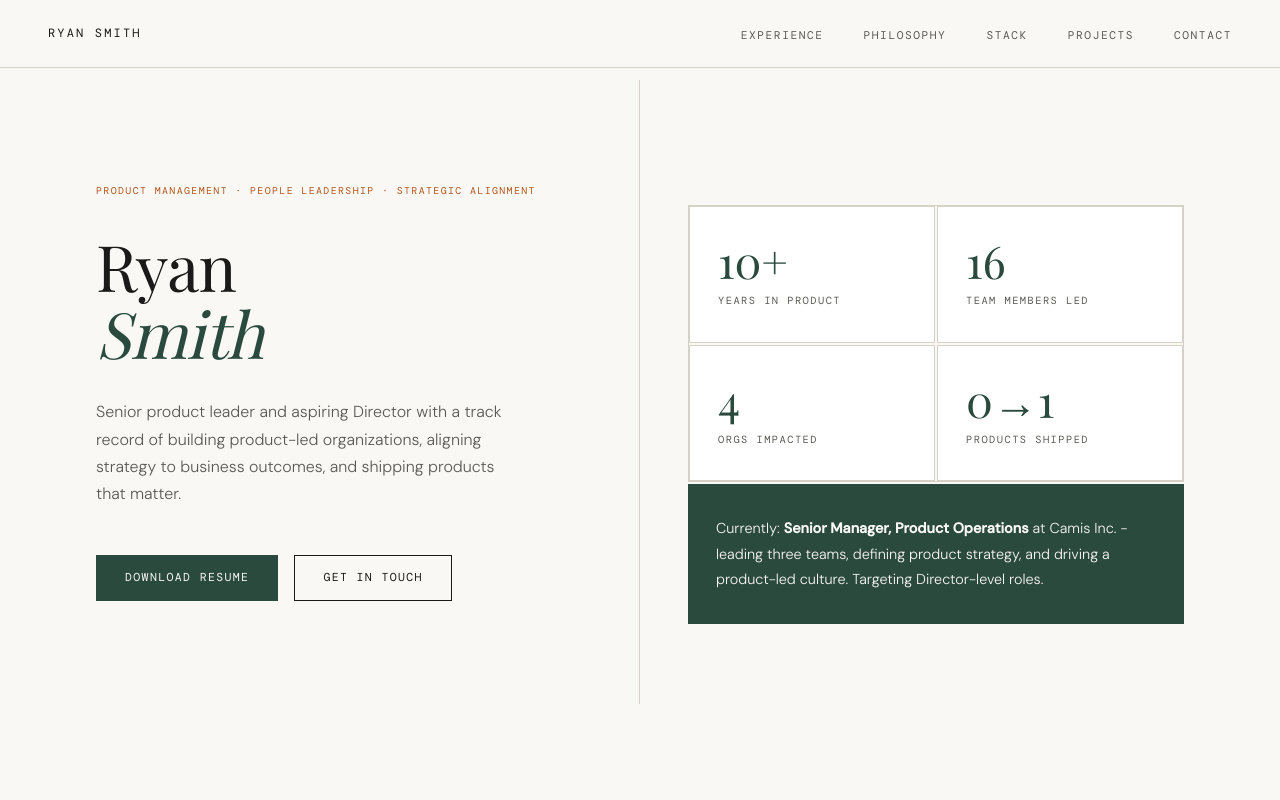
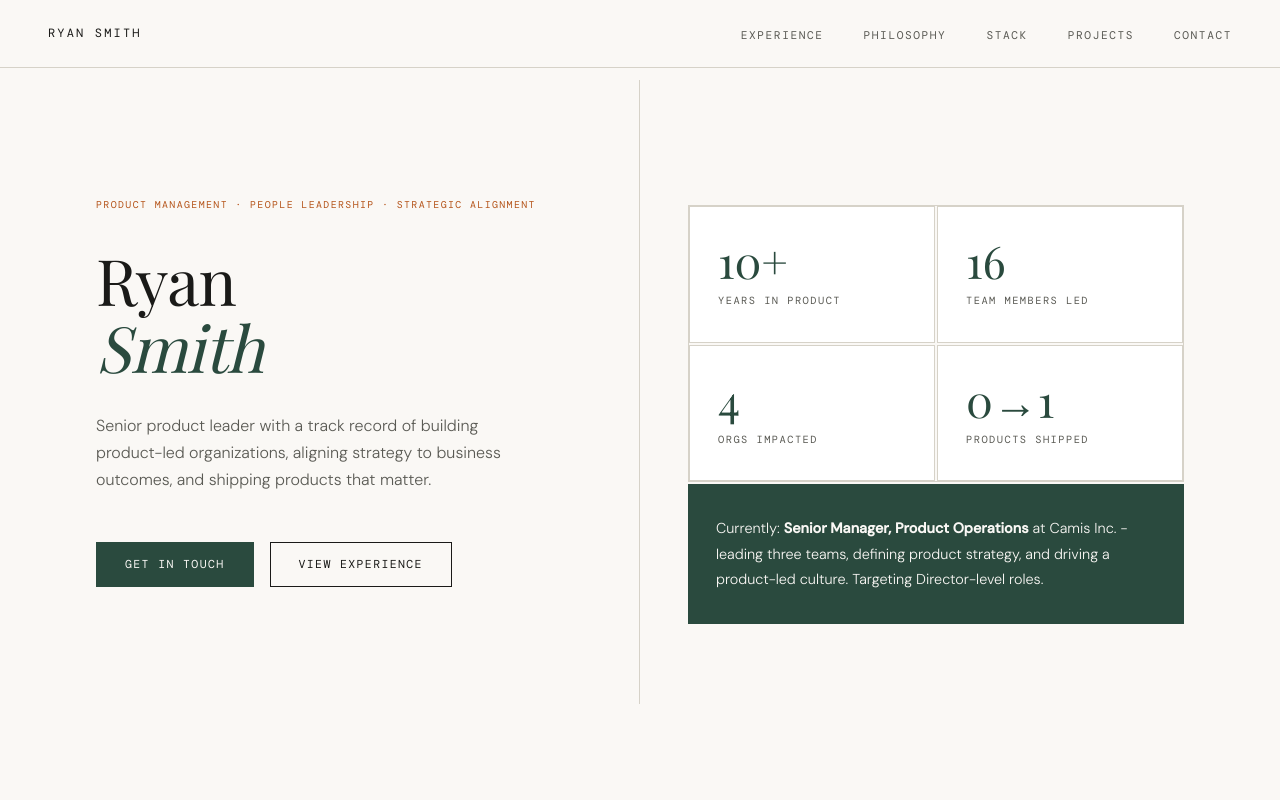
Before and after one commit to motorcity-smitty/rsmithpm-site, a plain HTML site: page index.html in a window 1280 px wide. Shown: the top 800 px of the page. Drawn offline with nearby package versions, Linux system fonts and the light colour scheme; a web font is replaced by a local one.

Commit message:
Update index.html

```diff
--- a/index.html
+++ b/index.html
@@ -575,11 +575,11 @@
     <p class="hero-label">Product Management · People Leadership · Strategic Alignment</p>
     <h1 class="hero-name">Ryan<br /><em>Smith</em></h1>
     <p class="hero-tagline">
-      Senior product leader and aspiring Director with a track record of building product-led organizations, aligning strategy to business outcomes, and shipping products that matter.
+      Senior product leader with a track record of building product-led organizations, aligning strategy to business outcomes, and shipping products that matter.
     </p>
     <div class="hero-cta">
-      <a class="btn btn-filled" href="https://drive.google.com/file/d/1ocbdNrS0nRuaur99ukeHPN0BaW_Xh6BR/view" target="_blank">Download Resume</a>
-      <a class="btn" href="#contact">Get in Touch</a>
+      <a class="btn btn-filled" href="#contact">Get in Touch</a>
+      <a class="btn" href="#experience">View Experience</a>
     </div>
   </div>
 
@@ -933,10 +933,8 @@
   <h2 class="section-title" style="margin-bottom:1.5rem;">Get In Touch</h2>
   <p class="contact-sub">Open to conversations about Director of Product roles, senior leadership opportunities, or advisory engagements.</p>
   <div class="contact-links">
-    <a class="btn" href="/cdn-cgi/l/email-protection#493b302827093b3a24203d213924672a2624"><span class="__cf_email__" data-cfemail="8bf9f2eae5cbf9f8e6e2ffe3fbe6a5e8e4e6">[email&#160;protected]</span></a>
+    <a class="btn" href="mailto:ryan@rsmithpm.com">ryan@rsmithpm.com</a>
     <a class="btn" href="https://www.linkedin.com/in/rwsmith84" target="_blank">LinkedIn</a>
-    <a class="btn" href="tel:+15199941020">+1 519-994-1020</a>
-    <a class="btn" href="https://drive.google.com/file/d/1ocbdNrS0nRuaur99ukeHPN0BaW_Xh6BR/view" target="_blank">Resume PDF</a>
   </div>
 </section>
 
```
